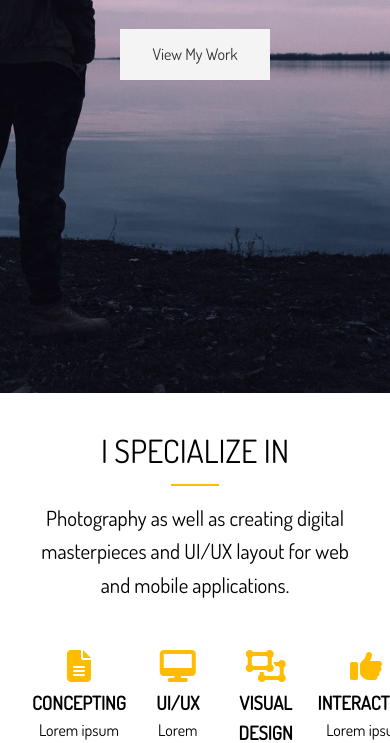
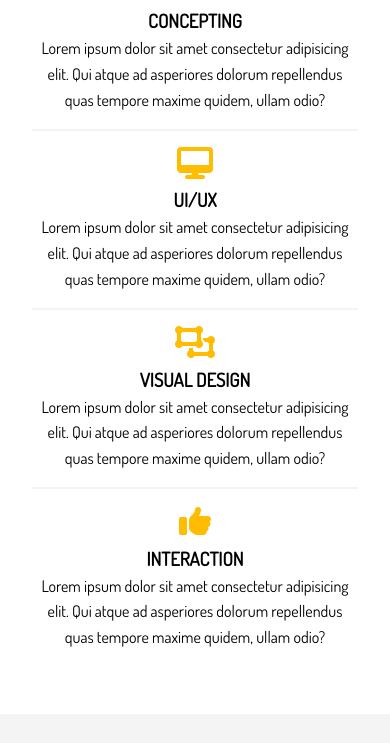
Before and after one commit to davidbowes818/jd_portfolio, a website: page dist/index.html in a window 390 px wide. Shown: the part 451-1194 px from the top of the page. Drawn offline with Linux system fonts and the light colour scheme.

Commit message:
Media queries

```diff
--- a/scss/main.scss
+++ b/scss/main.scss
@@ -362,3 +362,6 @@ img {
     }
   }
 }
+
+// MEDIA QUERIES
+@import 'media';
```
Also changed, not shown: dist/css/main.css.
